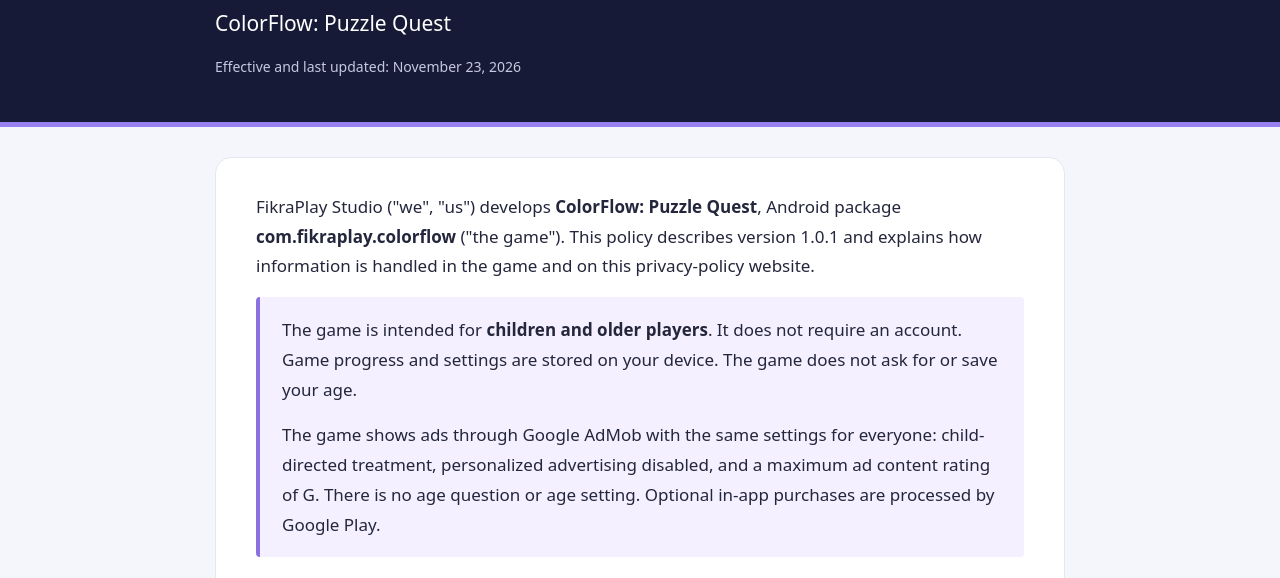
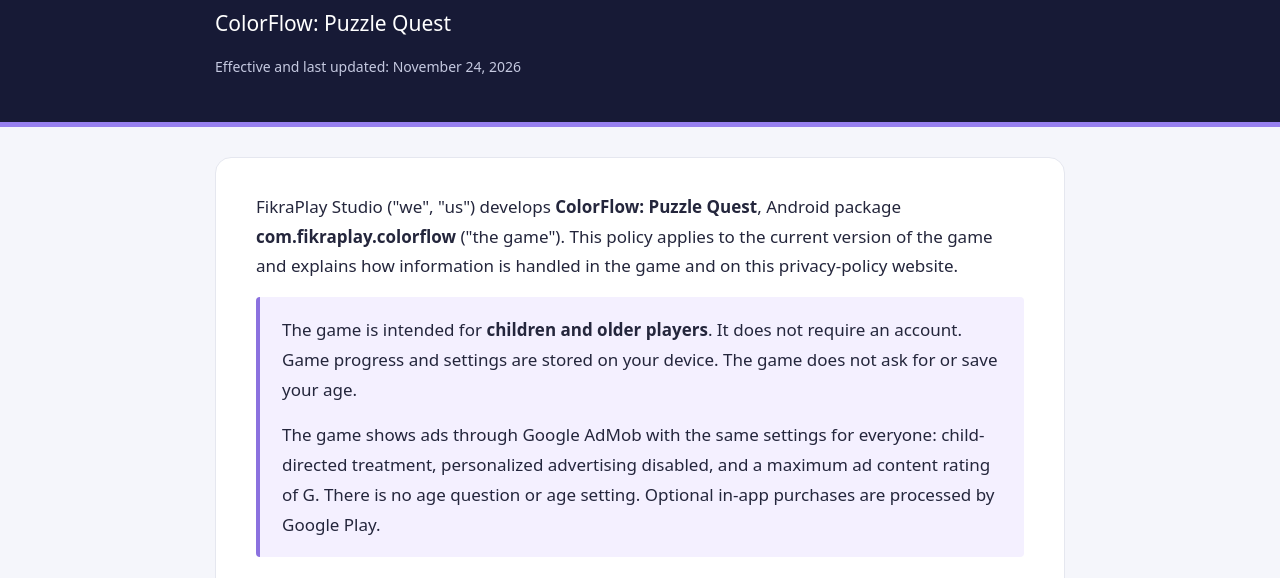
Before and after one commit to Laithhn/fikraplay, a plain HTML site: page colorflow/privacy.html in a window 1280 px wide. Shown: the part 157-735 px from the top of the page. Drawn offline with Linux system fonts and the light colour scheme.

Commit message:
Update ColorFlow privacy policy wording
Apply the policy to the current game version instead of naming 1.0.1,
and mention Google Play's billing permission for optional purchases.

Co-Authored-By: Claude Opus 5.5 <noreply@anthropic.com>

```diff
--- a/colorflow/privacy.html
+++ b/colorflow/privacy.html
@@ -42,11 +42,11 @@
       <p class="brand">FikraPlay Studio</p>
       <h1>Privacy Policy</h1>
       <p class="app">ColorFlow: Puzzle Quest</p>
-      <p class="date">Effective and last updated: November 23, 2026</p>
+      <p class="date">Effective and last updated: November 24, 2026</p>
     </div>
   </header>
   <main class="wrap" id="policy">
-    <p>FikraPlay Studio ("we", "us") develops <strong>ColorFlow: Puzzle Quest</strong>, Android package <strong>com.fikraplay.colorflow</strong> ("the game"). This policy describes version 1.0.1 and explains how information is handled in the game and on this privacy-policy website.</p>
+    <p>FikraPlay Studio ("we", "us") develops <strong>ColorFlow: Puzzle Quest</strong>, Android package <strong>com.fikraplay.colorflow</strong> ("the game"). This policy applies to the current version of the game and explains how information is handled in the game and on this privacy-policy website.</p>
     <div class="summary">
       <p>The game is intended for <strong>children and older players</strong>. It does not require an account. Game progress and settings are stored on your device. The game does not ask for or save your age.</p>
       <p>The game shows ads through Google AdMob with the same settings for everyone: child-directed treatment, personalized advertising disabled, and a maximum ad content rating of G. There is no age question or age setting. Optional in-app purchases are processed by Google Play.</p>
@@ -78,7 +78,7 @@
     <h2>3. Privacy choices and permissions</h2>
     <p>The advertising SDK starts only after the child-directed and G-rated request settings are applied. Google's User Messaging Platform is configured for under-age treatment, which suppresses the advertising consent form. Personalized ads remain disabled for everyone. Where the consent platform requires a privacy-options entry point, it is available in <strong>Settings → Ad &amp; Privacy Choices</strong>. The core puzzles remain playable without ads.</p>
     <p>You can also manage or delete the advertising ID through your Android device's privacy or advertising settings, and review <a href="https://myadcenter.google.com/">Google's ad controls</a>. Resetting an identifier does not itself erase all information previously processed by Google.</p>
-    <p>The game uses network access for advertising and optional vibration for feedback. It does not request camera, microphone, contacts or precise-location access. The Android advertising-ID permission is included by the ad SDK; for children's ad requests, Google limits the use of identifiers under its child-directed policies.</p>
+    <p>The game uses network access for advertising, Google Play's billing permission for optional in-app purchases, and optional vibration for feedback. It does not request camera, microphone, contacts or precise-location access. The Android advertising-ID permission is included by the ad SDK; for children's ad requests, Google limits the use of identifiers under its child-directed policies.</p>
     <h2 id="children">4. Children and families</h2>
     <p>The intended audience includes children and older players. The same child-directed, non-personalized advertising settings and G-rating filter apply to everyone without an age question. Ads between levels can be removed with the optional Remove Ads purchase; rewarded ads are always optional.</p>
     <p>Parents or guardians may contact <a href="mailto:FikraPlayStudio@gmail.com">FikraPlayStudio@gmail.com</a> about a child's privacy, to ask about information held by us, or to request its deletion. We do not ask children to send personal information to support. If a child has sent personal information to us, a parent or guardian can request that we delete it.</p>
```
